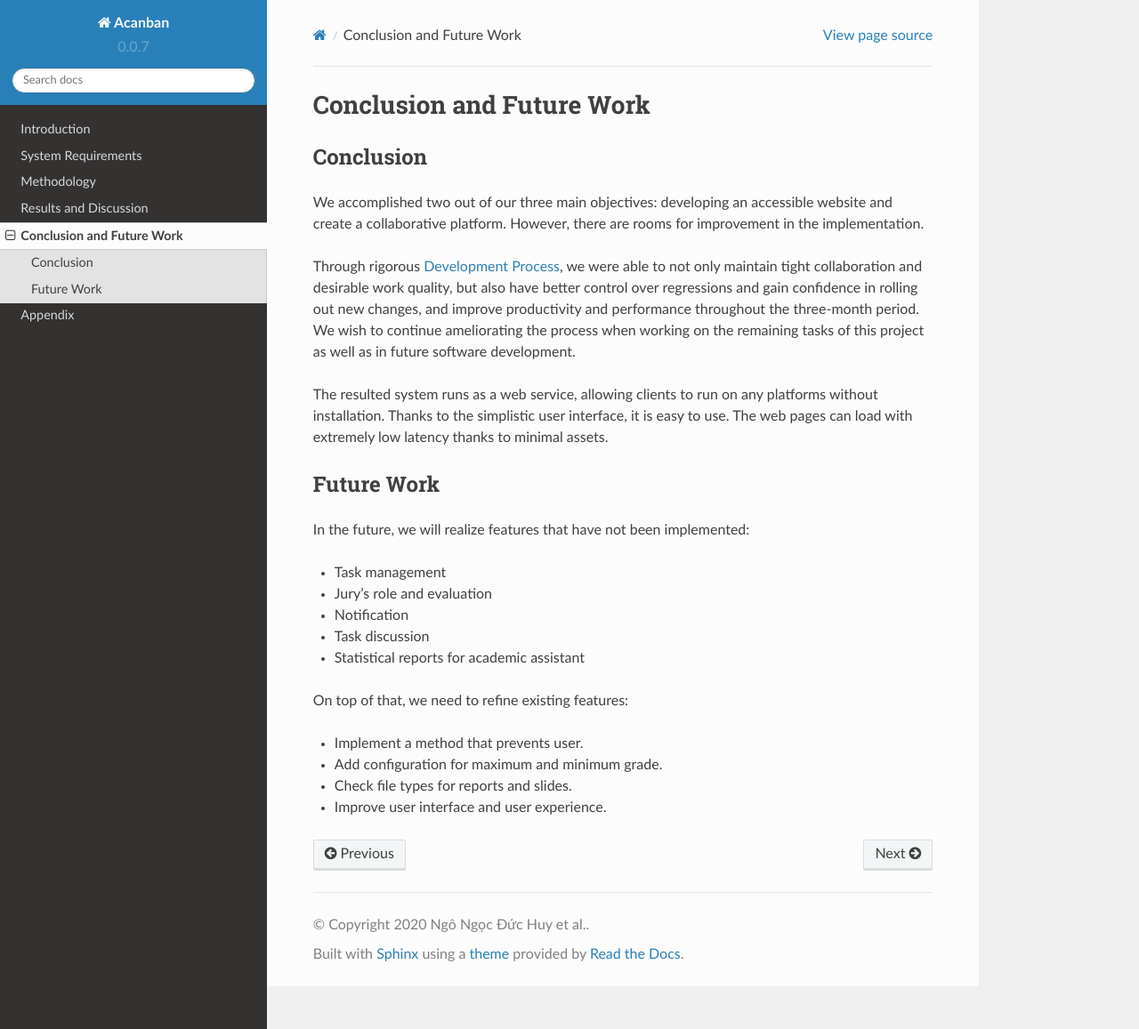
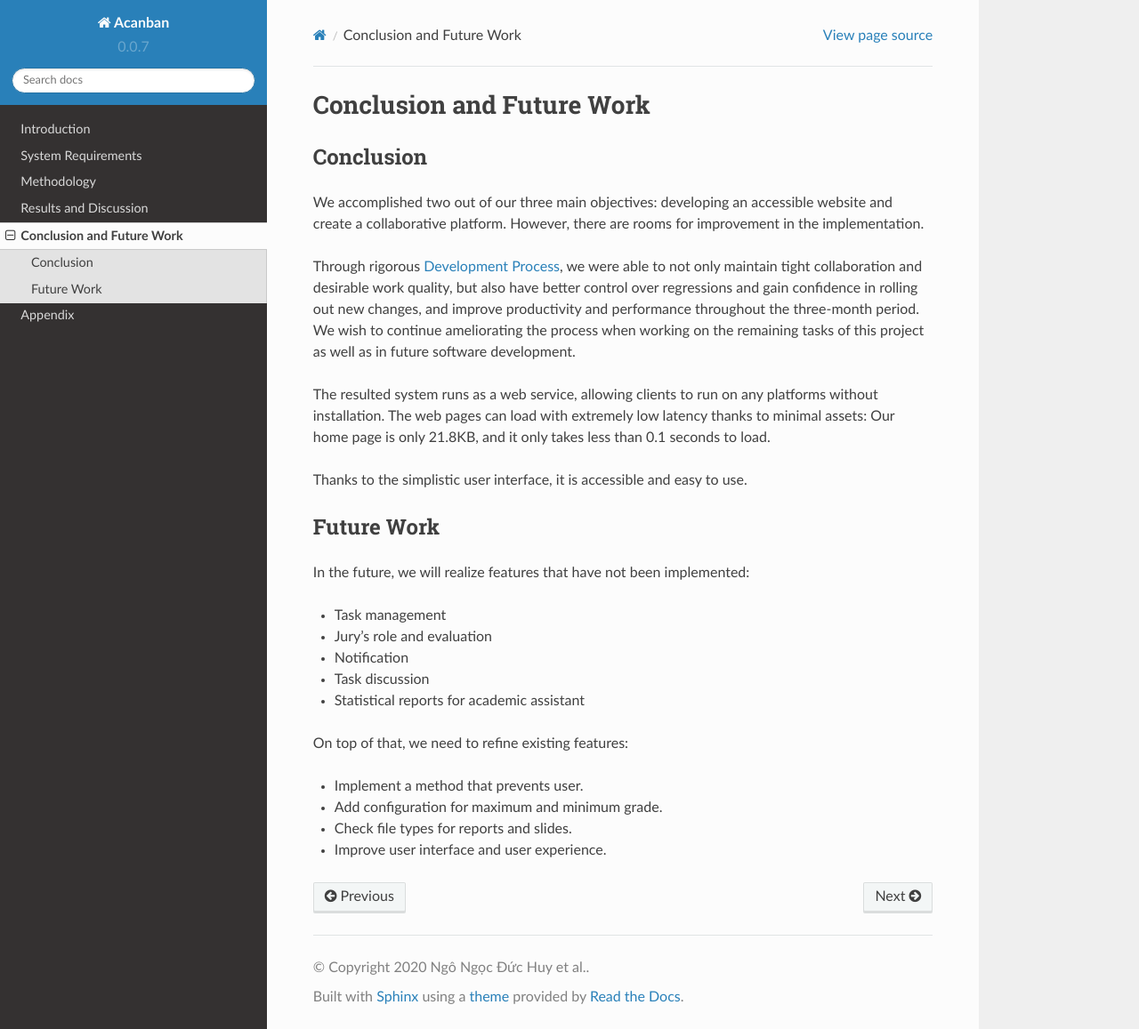
Before and after one commit to Huy-Ngo/acanban, a Sphinx documentation site: the page built from docs/source/conclusion.rst, in a window 1280 px wide and 1157 px high. Shown: the whole window at 89% size. Built offline with Sphinx 7.4.7 and the Read the Docs theme 2.0.0, drawn with Linux system fonts in a browser that asks for light colours; the version number is read from the project's files by our own code.

Commit message:
Add metrics

```diff
--- a/docs/source/conclusion.rst
+++ b/docs/source/conclusion.rst
@@ -17,8 +17,10 @@ tasks of this project as well as in future software development.
 
 The resulted system runs as a web service, allowing clients to run on
 any platforms without installation.
-Thanks to the simplistic user interface, it is easy to use.
-The web pages can load with extremely low latency thanks to minimal assets.
+The web pages can load with extremely low latency thanks to minimal assets:
+Our home page is only 21.8KB, and it only takes less than 0.1 seconds to load.
+
+Thanks to the simplistic user interface, it is accessible and easy to use.
 
 Future Work
 -----------
```
